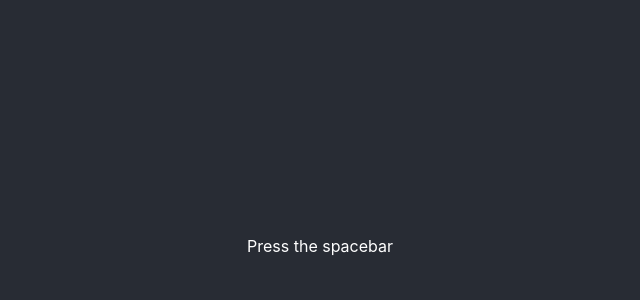
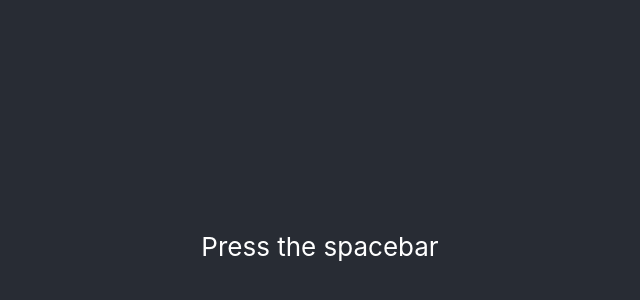
Before and after one commit to tomkealey/little-talk, a React (Create React App) app: page / in a window 1280 px wide. Shown: the part 154-454 px from the top of the page, without its empty margins (320-960 px from the left). Built offline with nearby package versions, Linux system fonts and the light colour scheme.

Commit message:
fix: font-size css

```diff
--- a/src/App.css
+++ b/src/App.css
@@ -9,6 +9,6 @@
   flex-direction: column;
   align-items: center;
   justify-content: center;
-  font-size: calc(10 px + 2svmin);
+  font-size: calc(10px + 2svmin);
   color: white;
 }
```
